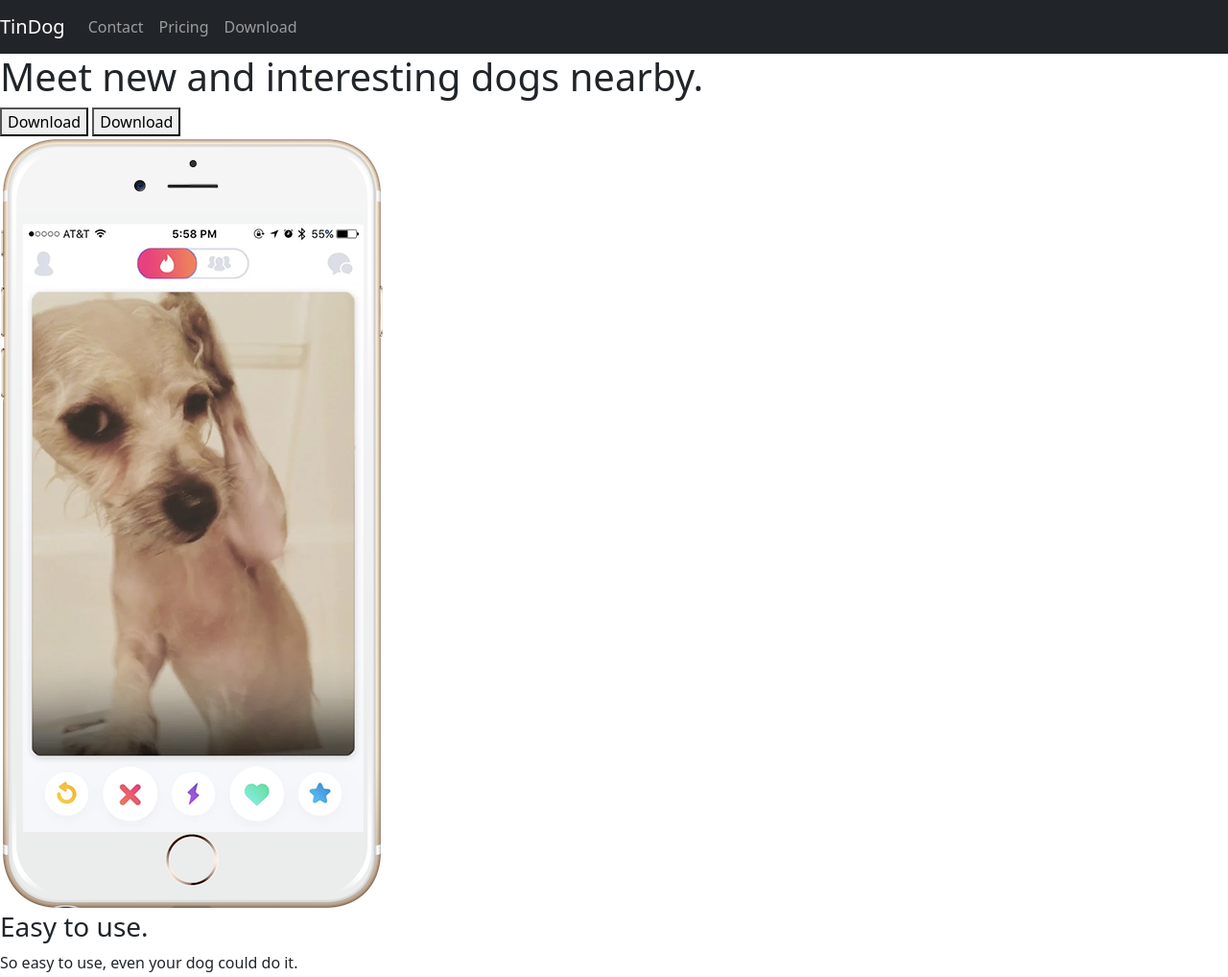
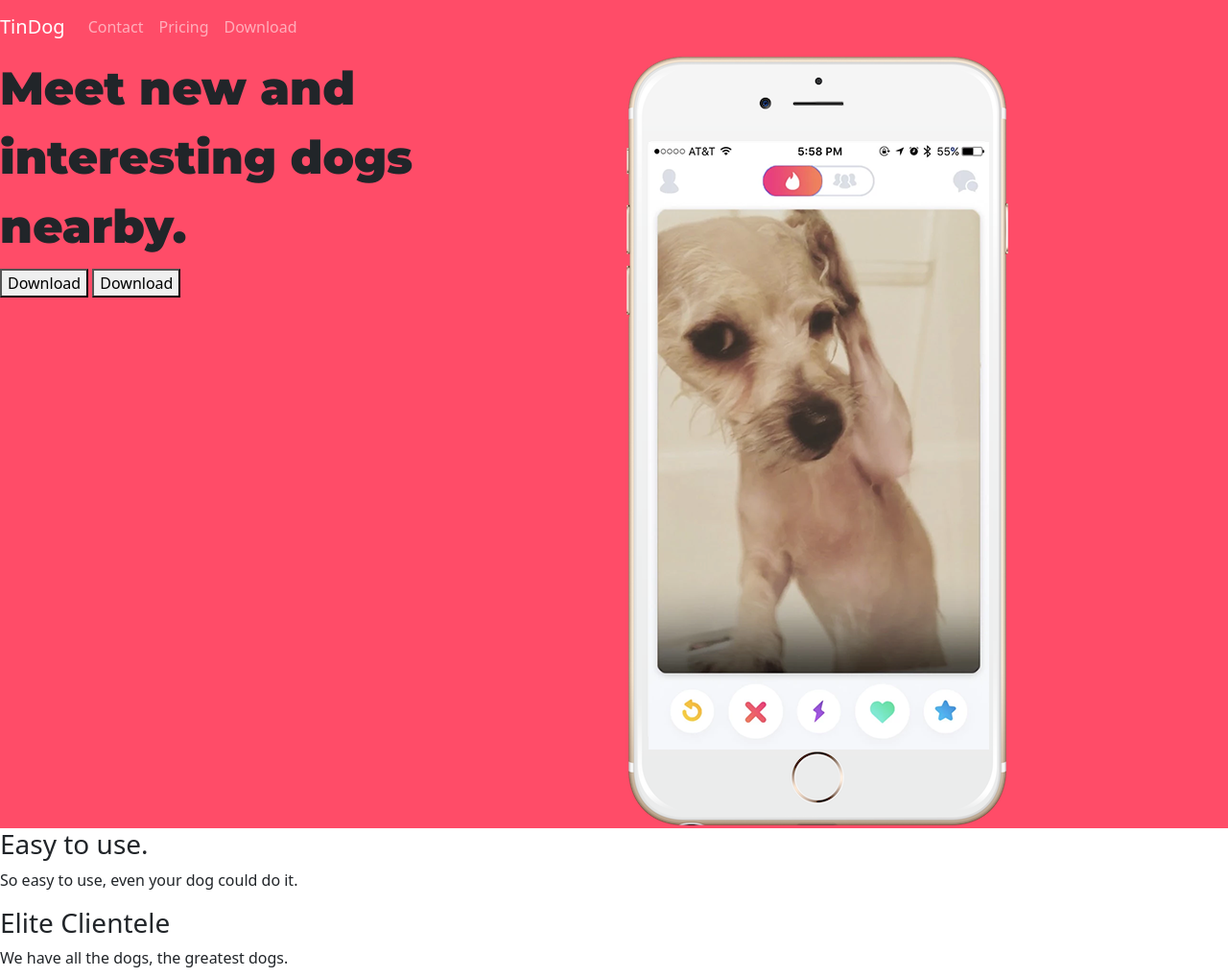
Before and after one commit to willywin99/TinDog, a plain HTML site: page index.html in a window 1280 px wide. Shown: the top 1018 px of the page at 96% size. Drawn offline with nearby package versions, Linux system fonts and the light colour scheme.

Commit message:
feat: add style to title section

```diff
--- a/css/styles.css
+++ b/css/styles.css
@@ -0,0 +1,10 @@
+#title {
+  background-color: #ff4c68;
+}
+
+h1 {
+  font-family: 'Montserrat';
+  font-weight: 900;
+  font-size: 3rem;
+  line-height: 1.5;
+}
--- a/index.html
+++ b/index.html
@@ -4,6 +4,12 @@
 <head>
   <meta charset="utf-8">
   <title>TinDog</title>
+
+  <!-- Google Fonts -->
+  <link rel="preconnect" href="https://fonts.googleapis.com">
+  <link rel="preconnect" href="https://fonts.gstatic.com" crossorigin>
+  <link href="https://fonts.googleapis.com/css2?family=Montserrat:ital,wght@0,100;0,200;0,300;0,400;0,500;0,600;0,700;0,800;0,900;1,100;1,200;1,300;1,400;1,500;1,600;1,700;1,800;1,900&family=Ubuntu:ital,wght@0,300;0,400;0,500;0,700;1,300;1,400;1,500;1,700&display=swap" rel="stylesheet">
+
   <!-- Bootstrap -->
   <link rel="stylesheet" href="css/bootstrap.min.css">
   <link rel="stylesheet" href="https://cdn.jsdelivr.net/npm/bootstrap@5.2.0/dist/css/bootstrap.min.css">
@@ -18,7 +24,7 @@
   <section id="title">
 
     <!-- Nav Bar -->
-    <nav class="navbar navbar-expand-lg navbar-dark bg-dark">
+    <nav class="navbar navbar-expand-lg navbar-dark">
       <a href="" class="navbar-brand">TinDog</a>
       <button class="navbar-toggler" type="button" data-bs-toggle="collapse" data-bs-target="#navbarSupportedContent" aria-controls="navbarSupportedContent" aria-expanded="false" aria-label="Toggle navigation">
         <span class="navbar-toggler-icon"></span>
@@ -43,14 +49,16 @@
 
 
     <!-- Title -->
+    <div class="row">
+      <div class="col-lg-6">
+        <h1>Meet new and interesting dogs nearby.</h1>
+        <button type="button">Download</button>
+        <button type="button">Download</button>
+      </div>
 
-    <div>
-      <h1>Meet new and interesting dogs nearby.</h1>
-      <button type="button">Download</button>
-      <button type="button">Download</button>
-    </div>
-    <div>
-      <img src="images/iphone6.png" alt="iphone-mockup">
+      <div class="col-lg-6">
+        <img src="images/iphone6.png" alt="iphone-mockup">
+      </div>
     </div>
 
   </section>
```
